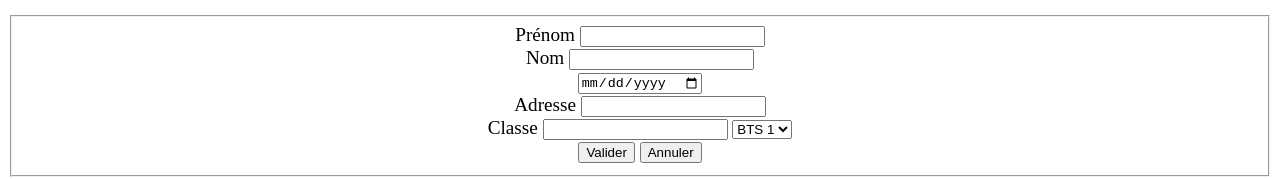
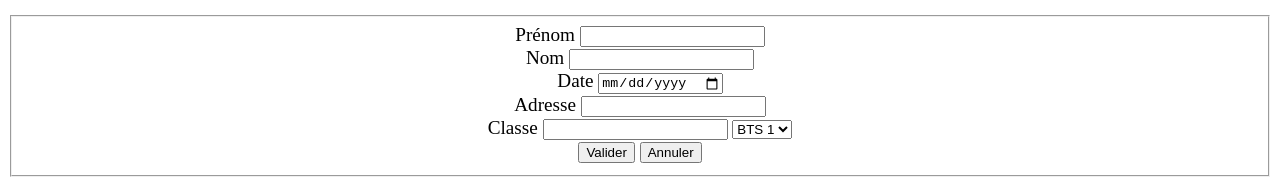
Before and after one commit to eldelmira/eldelmira_smart, a plain HTML site: page PPEs/Misson 2/page5.html in a window 1280 px wide. Shown: the part 383-562 px from the top of the page. Drawn offline with Linux system fonts and the light colour scheme.

Commit message:
Update page5.html

```diff
--- a/PPEs/Misson 2/page5.html
+++ b/PPEs/Misson 2/page5.html
@@ -39,7 +39,7 @@
         <label for="name">Nom</label>
         <input type="text">
         <br>
-        <label for="name"></label>
+        <label for="name">Date</label>
         <input type="date">
 
         <br>
```
